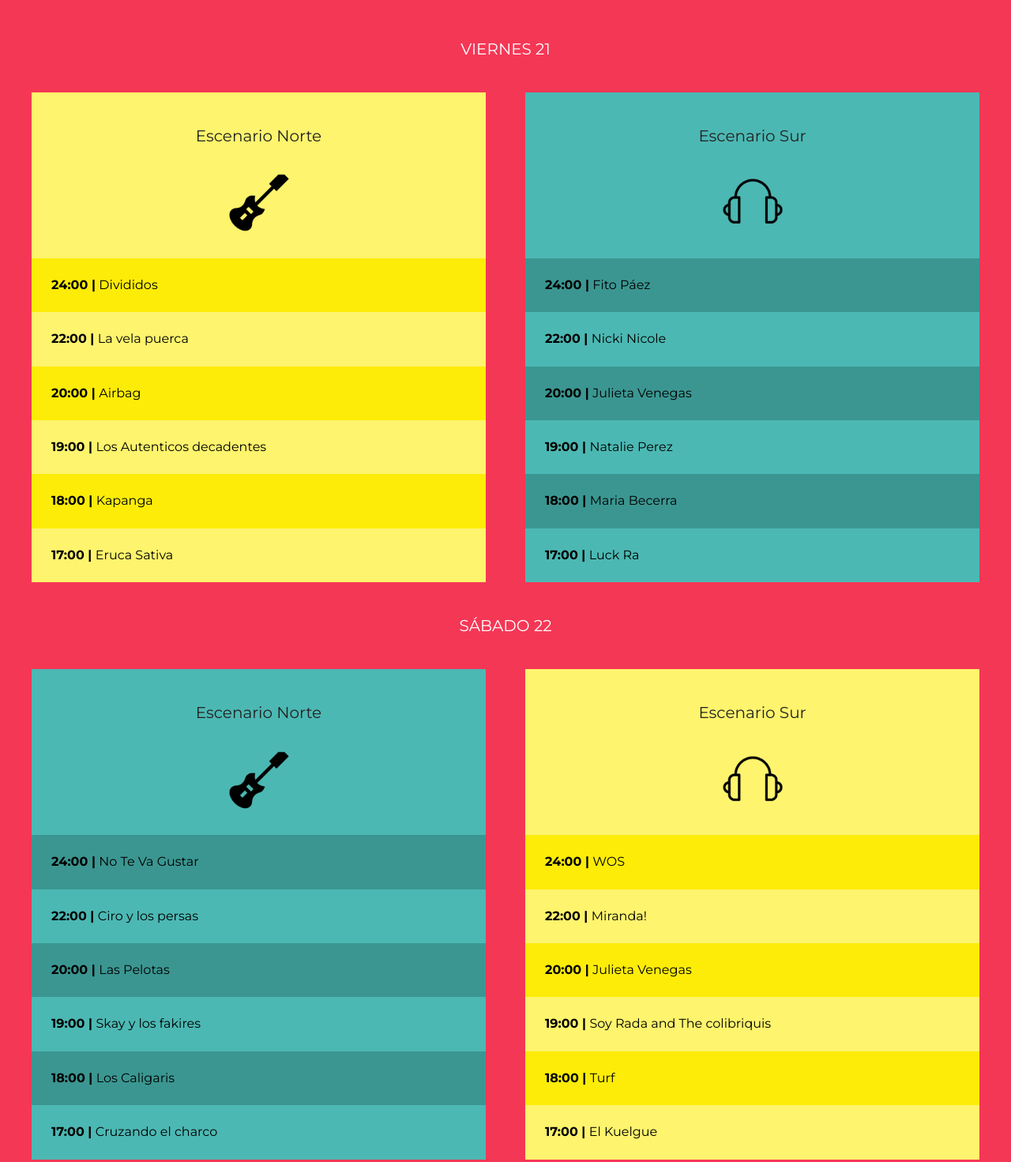
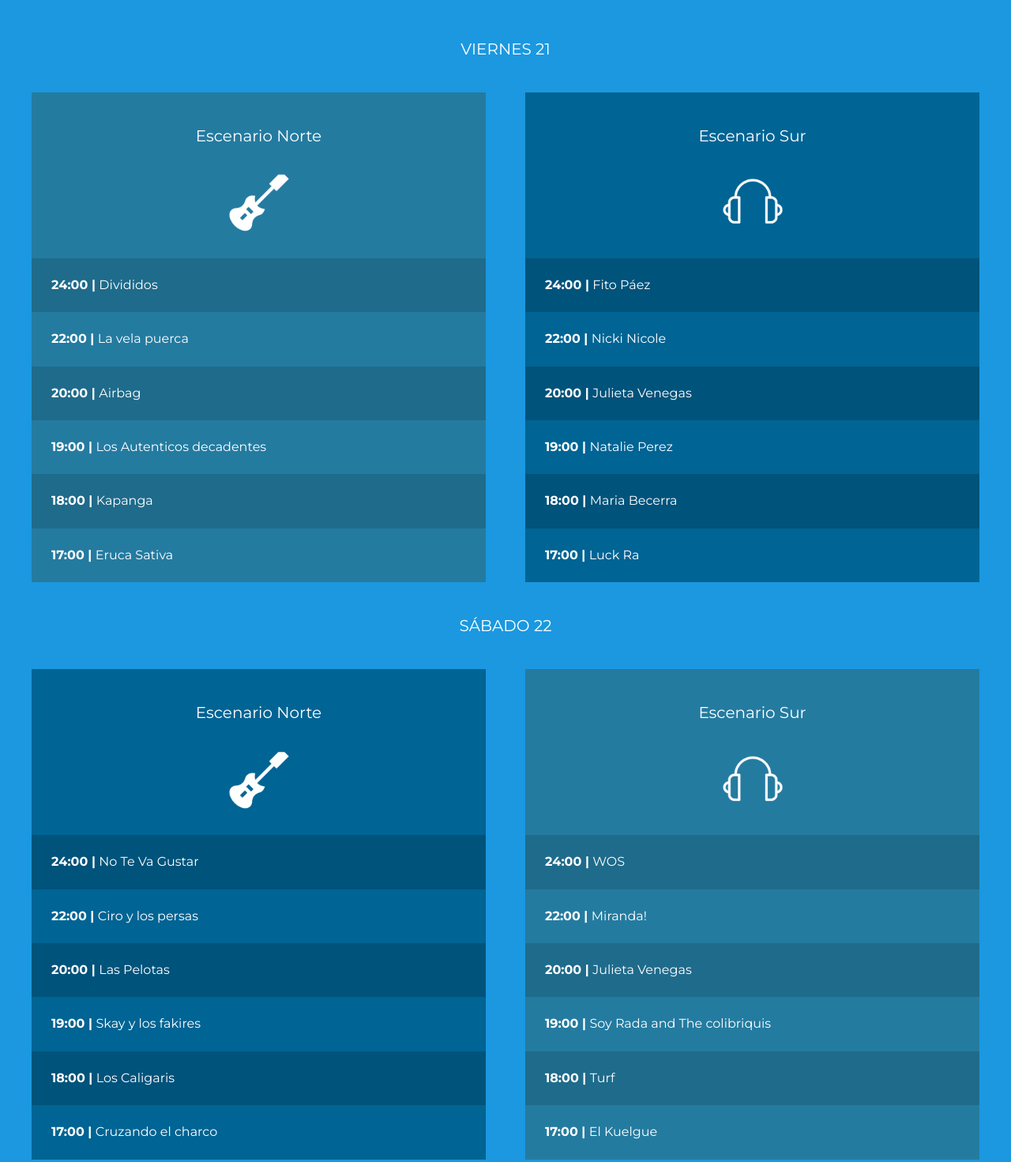
Before and after one commit to iam-leo/Festival-Musica-DWC, a website: page index.html in a window 1280 px wide. Shown: the part 1237-2708 px from the top of the page at 79% size. Drawn offline with Linux system fonts and the light colour scheme.

Commit message:
Modification of the color palette and naming of color variables.

```diff
--- a/index.html
+++ b/index.html
@@ -57,7 +57,7 @@
         <h3>Line Up</h3>
         <p class="dia">Viernes 21</p>
         <div class="contenedor escenarios-contenedor">
-            <div class="escenario norte bg-amarillo">
+            <div class="escenario norte bg-azul">
                 <p class="nombre-escenario">Escenario Norte</p>
                 <ul class="calendario">
                     <li>
@@ -81,7 +81,7 @@
                 </ul>
             </div> <!-- .escenario-->
 
-            <div class="escenario sur bg-verde">
+            <div class="escenario sur bg-violeta">
                 <p class="nombre-escenario">Escenario Sur</p>
                 <ul class="calendario">
                     <li>
@@ -108,7 +108,7 @@
 
         <p class="dia">Sábado 22</p>
         <div class="contenedor escenarios-contenedor">
-            <div class="escenario norte bg-verde">
+            <div class="escenario norte bg-violeta">
                 <p class="nombre-escenario">Escenario Norte</p>
                 <ul class="calendario">
                     <li>
@@ -132,7 +132,7 @@
                 </ul>
             </div> <!-- .escenario-->
 
-            <div class="escenario sur bg-amarillo">
+            <div class="escenario sur bg-azul">
                 <p class="nombre-escenario">Escenario Sur</p>
                 <ul class="calendario">
                     <li>
@@ -165,7 +165,7 @@
         </ul>
     </section>
 
-    <section id="entradas" class="entradas bg-verde">
+    <section id="entradas" class="entradas bg-violeta">
         <h3>Entradas</h3>
         <div class="contenedor contenedor-entradas">
             <div class="basico pase">
```
Also changed, not shown: build/css/app.css, 1 other file.
